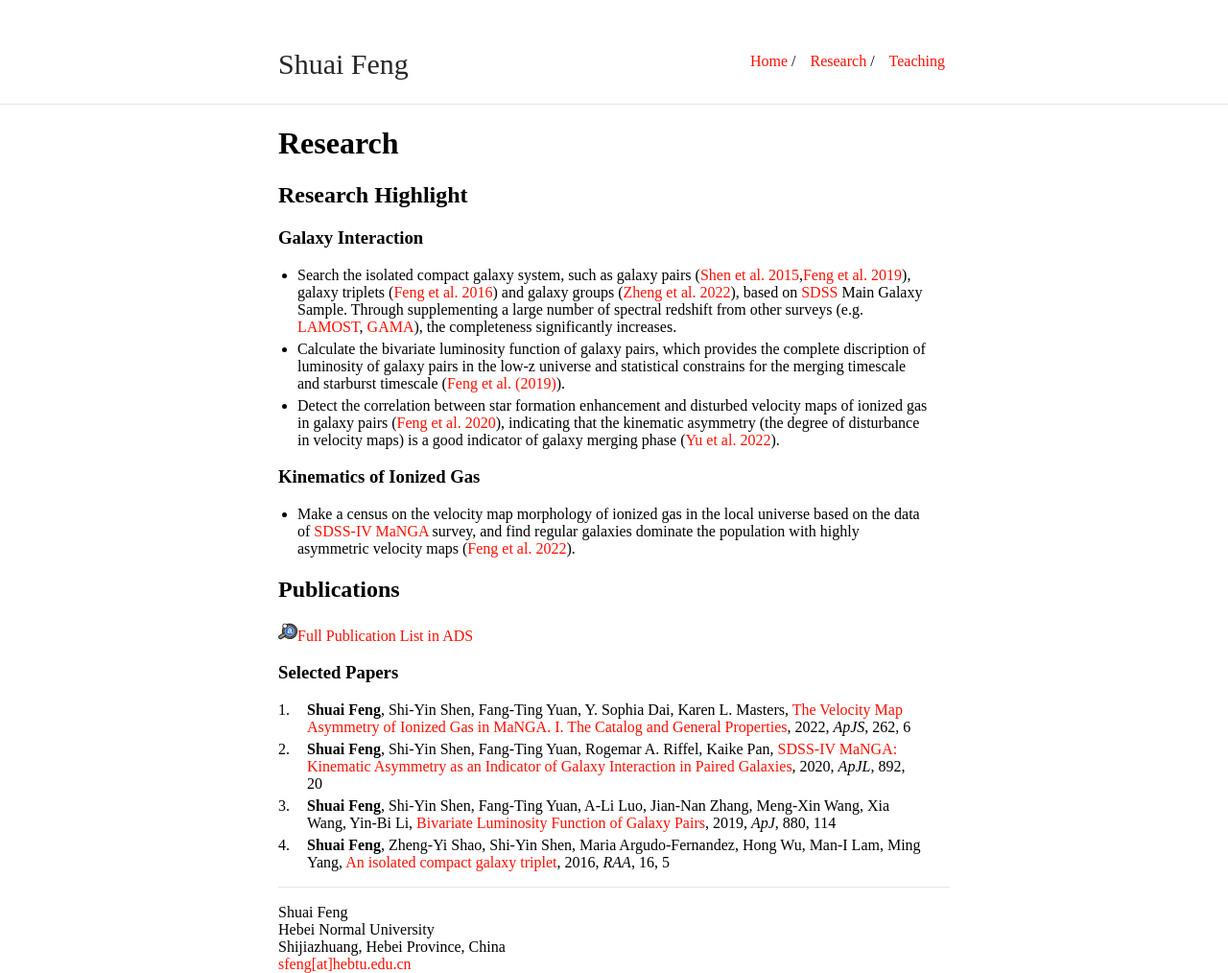
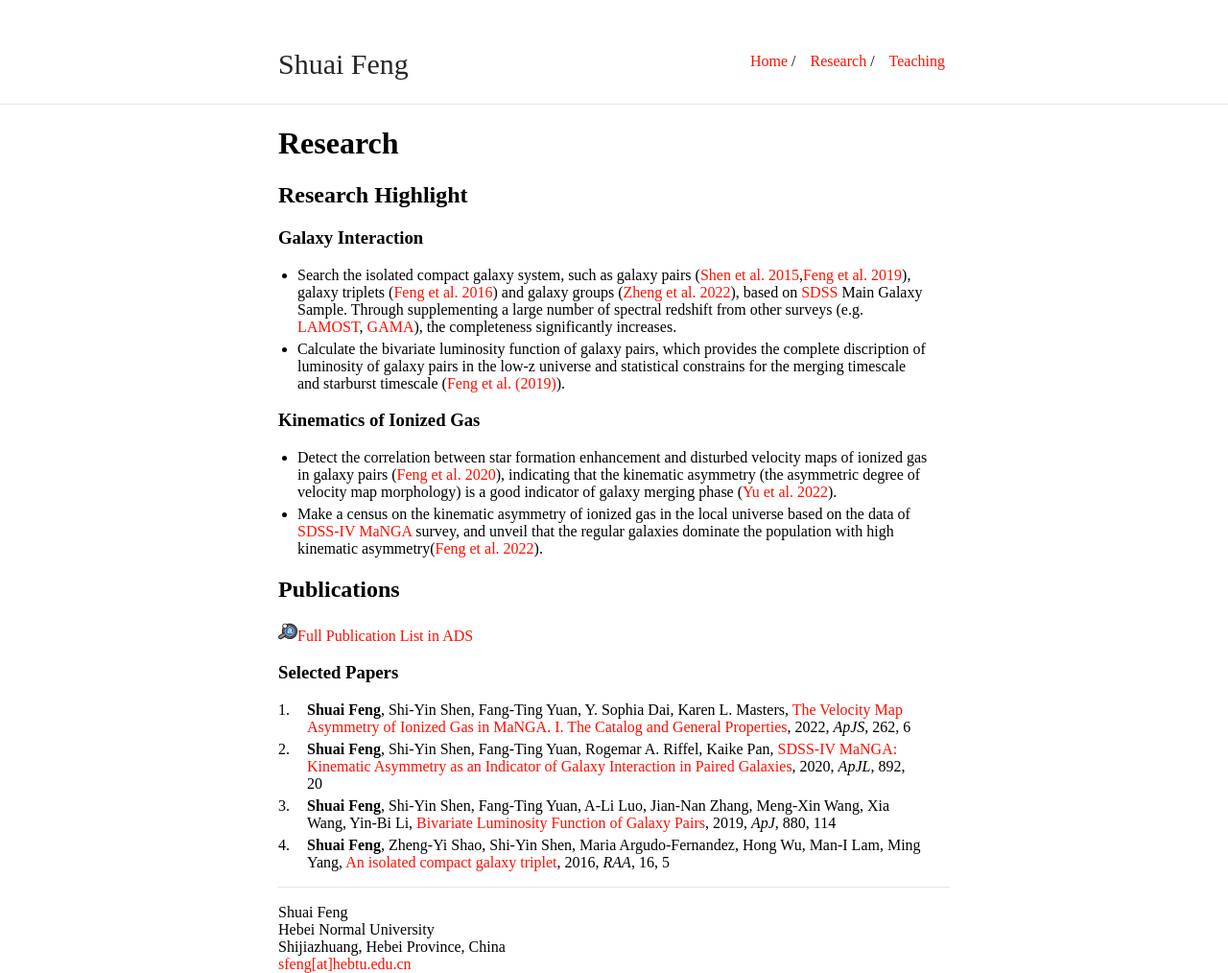
Before and after one commit to fengshuai0210/fengshuai0210.github.io, a Jekyll site: the page built from research.md, in a window 1280 px wide. Shown: the whole page at 96% size. Built offline with Jekyll 4.4.1, drawn with Linux system fonts in a browser that asks for light colours; our own code applies the rules of GitHub Pages for plain Markdown files.

Commit message:
Update research.md

```diff
--- a/research.md
+++ b/research.md
@@ -9,10 +9,10 @@ layout: default
 ###  Galaxy Interaction
 - Search the isolated compact galaxy system, such as galaxy pairs ([Shen et al. 2015](https://ui.adsabs.harvard.edu/abs/2016RAA....16...43S/abstract),[Feng et al. 2019](https://ui.adsabs.harvard.edu/abs/2019ApJ...880..114F/abstract)), galaxy triplets ([Feng et al. 2016](https://ui.adsabs.harvard.edu/abs/2016RAA....16...72F/abstract)) and galaxy groups ([Zheng et al. 2022](https://ui.adsabs.harvard.edu/abs/2022ApJ...926..119Z/abstract)), based on [SDSS](http://www.sdss.org/) Main Galaxy Sample. Through supplementing a large number of spectral redshift from other surveys (e.g. [LAMOST](https://www.lamost.org/public/?locale=en), [GAMA](http://www.gama-survey.org/)), the completeness significantly increases.
 - Calculate the bivariate luminosity function of galaxy pairs, which provides the complete discription of luminosity of galaxy pairs in the low-z universe and statistical constrains for the merging timescale and starburst timescale ([Feng et al. (2019)](https://ui.adsabs.harvard.edu/abs/2019ApJ...880..114F/abstract)).
-- Detect the correlation between star formation enhancement and disturbed velocity maps of ionized gas in galaxy pairs ([Feng et al. 2020](https://ui.adsabs.harvard.edu/abs/2020ApJ...892L..20F/abstract)), indicating that the kinematic asymmetry (the degree of disturbance in velocity maps) is a good indicator of galaxy merging phase ([Yu et al. 2022](https://ui.adsabs.harvard.edu/abs/2022ApJ...934..114Y/abstract)).
 
 ### Kinematics of Ionized Gas
-- Make a census on the velocity map morphology of ionized gas in the local universe based on the data of [SDSS-IV MaNGA](https://www.sdss4.org/surveys/manga/) survey, and find regular galaxies dominate the population with highly asymmetric velocity maps ([Feng et al. 2022](https://ui.adsabs.harvard.edu/abs/2022arXiv220706050F/abstract)).
+- Detect the correlation between star formation enhancement and disturbed velocity maps of ionized gas in galaxy pairs ([Feng et al. 2020](https://ui.adsabs.harvard.edu/abs/2020ApJ...892L..20F/abstract)), indicating that the kinematic asymmetry (the asymmetric degree of velocity map morphology) is a good indicator of galaxy merging phase ([Yu et al. 2022](https://ui.adsabs.harvard.edu/abs/2022ApJ...934..114Y/abstract)).
+- Make a census on the kinematic asymmetry of ionized gas in the local universe based on the data of [SDSS-IV MaNGA](https://www.sdss4.org/surveys/manga/) survey, and unveil that the regular galaxies dominate the population with high kinematic asymmetry([Feng et al. 2022](https://ui.adsabs.harvard.edu/abs/2022arXiv220706050F/abstract)).
 
 ## Publications
 
```
